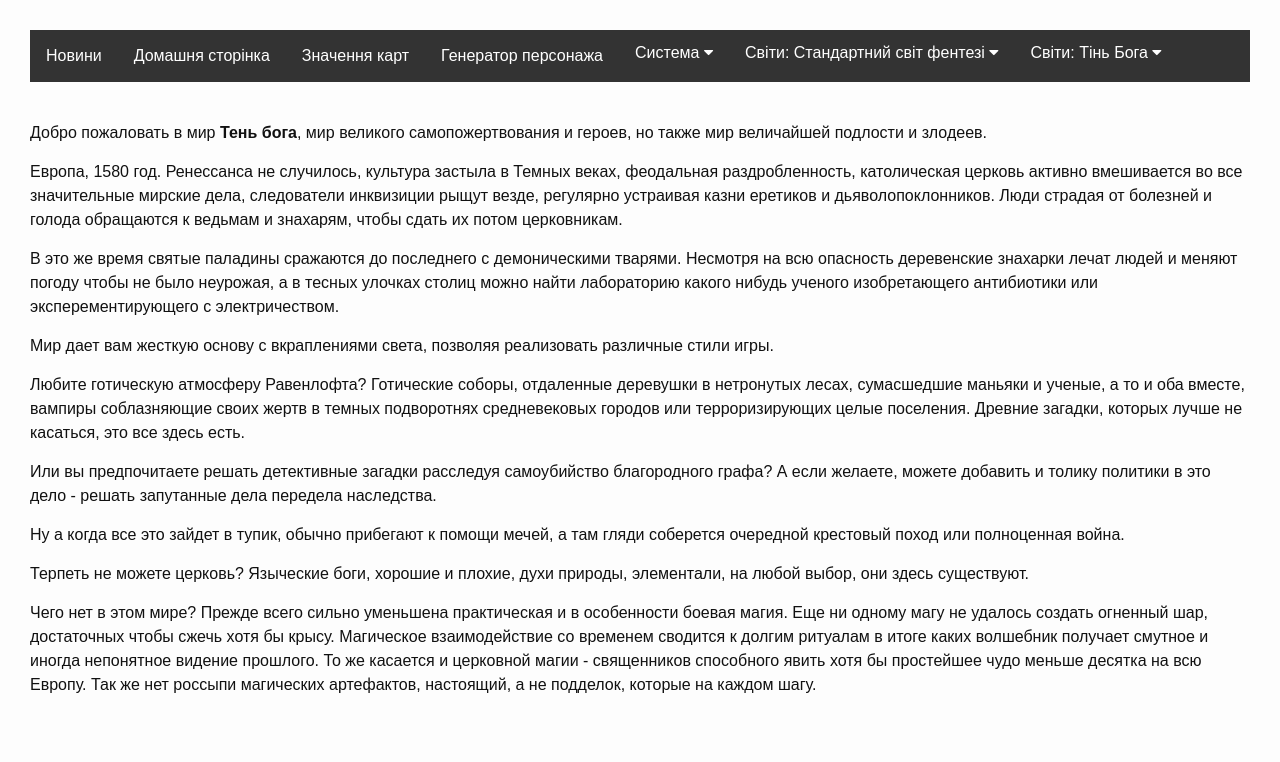
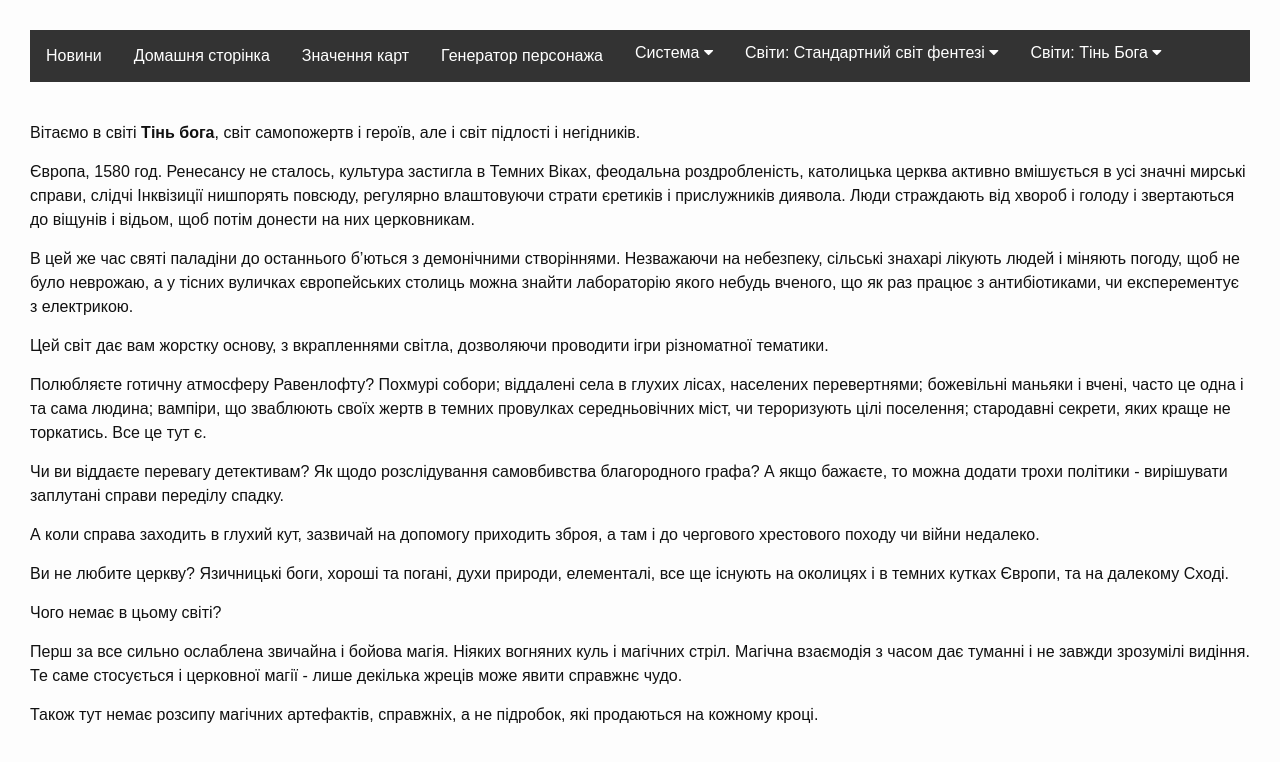
Before and after one commit to darkmind/ursa_doc, a Jekyll site: the page built from fantasy/shadow_of_god/overview.md, in a window 1280 px wide. Shown: the top 762 px of the page. Built offline with Jekyll 4.4.1, drawn with Linux system fonts in a browser that asks for light colours; nearby versions of some CDN libraries.

Commit message:
Uk translation

```diff
--- a/fantasy/shadow_of_god/overview.md
+++ b/fantasy/shadow_of_god/overview.md
@@ -1,7 +1,7 @@
 ---
 layout: ursa
-lang: ru-RU
-title: U.R.S.A. Тень Бога Описание
+lang: ua-UA
+title: U.R.S.A. Тінь бога - опис світу
 ---
 
 <div id="nav-placeholder"></div>
@@ -13,46 +13,48 @@ $(function(){
 
 <br>
 
-Добро пожаловать в мир **Тень бога**, мир великого самопожертвования и
-героев, но также мир величайшей подлости и злодеев.
+Вітаємо в світі **Тінь бога**, світ самопожертв і героїв, але і світ
+підлості і негідників.
 
-Европа, 1580 год. Ренессанса не случилось, культура застыла в Темных
-веках, феодальная раздробленность, католическая церковь активно
-вмешивается во все значительные мирские дела, следователи инквизиции
-рыщут везде, регулярно устраивая казни еретиков и дьяволопоклонников.
-Люди страдая от болезней и голода обращаются к ведьмам и знахарям, чтобы
-сдать их потом церковникам.
+Європа, 1580 год. Ренесансу не сталось, культура застигла в Темних Віках,
+феодальна роздробленість, католицька церква активно вмішується в усі
+значні мирські справи, слідчі Інквізиції нишпорять повсюду, регулярно
+влаштовуючи страти єретиків і прислужників диявола. Люди страждають від
+хвороб і голоду і звертаються до віщунів і відьом, щоб потім донести на
+них церковникам.
 
-В это же время святые паладины сражаются до последнего с демоническими
-тварями. Несмотря на всю опасность деревенские знахарки лечат людей и
-меняют погоду чтобы не было неурожая, а в тесных улочках столиц можно
-найти лабораторию какого нибудь ученого изобретающего антибиотики или
-эксперементирующего с электричеством.
+В цей же час святі паладіни до останнього б'ються з демонічними
+створіннями. Незважаючи на небезпеку, сільські знахарі лікують людей і
+міняють погоду, щоб не було неврожаю, а у тісних вуличках європейських
+столиць можна знайти лабораторію якого небудь вченого, що як раз працює
+з антибіотиками, чи експерементує з електрикою.
 
-Мир дает вам жесткую основу с вкраплениями света, позволяя реализовать
-различные стили игры.
+Цей світ дає вам жорстку основу, з вкрапленнями світла, дозволяючи
+проводити ігри різноматної тематики.
 
-Любите готическую атмосферу Равенлофта? Готические соборы, отдаленные
-деревушки в нетронутых лесах, сумасшедшие маньяки и ученые, а то и оба
-вместе, вампиры соблазняющие своих жертв в темных подворотнях
-средневековых городов или терроризирующих целые поселения. Древние
-загадки, которых лучше не касаться, это все здесь есть.
+Полюбляєте готичну атмосферу Равенлофту? Похмурі собори; віддалені села
+в глухих лісах, населених перевертнями; божевільні маньяки і вчені, часто
+це одна і та сама людина; вампіри, що зваблюють своїх жертв в темних
+провулках середньовічних міст, чи тероризують цілі поселення; стародавні
+секрети, яких краще не торкатись. Все це тут є.
 
-Или вы предпочитаете решать детективные загадки расследуя самоубийство
-благородного графа? А если желаете, можете добавить и толику политики в
-это дело - решать запутанные дела передела наследства.
+Чи ви віддаєте перевагу детективам? Як щодо розслідування самовбивства
+благородного графа? А якщо бажаєте, то можна додати трохи політики -
+вирішувати заплутані справи переділу спадку.
 
-Ну а когда все это зайдет в тупик, обычно прибегают к помощи мечей, а
-там гляди соберется очередной крестовый поход или полноценная война.
+А коли справа заходить в глухий кут, зазвичай на допомогу приходить
+зброя, а там і до чергового хрестового походу чи війни недалеко.
 
-Терпеть не можете церковь? Языческие боги, хорошие и плохие, духи
-природы, элементали, на любой выбор, они здесь существуют.
+Ви не любите церкву? Язичницькі боги, хороші та погані, духи природи,
+елементалі, все ще існують на околицях і в темних кутках Європи, та на
+далекому Сході.
 
-Чего нет в этом мире? Прежде всего сильно уменьшена практическая и в
-особенности боевая магия. Еще ни одному магу не удалось создать огненный
-шар, достаточных чтобы сжечь хотя бы крысу. Магическое взаимодействие со
-временем сводится к долгим ритуалам в итоге каких волшебник получает
-смутное и иногда непонятное видение прошлого. То же касается и церковной
-магии - священников способного явить хотя бы простейшее чудо меньше
-десятка на всю Европу. Так же нет россыпи магических артефактов,
-настоящий, а не подделок, которые на каждом шагу.
+Чого немає в цьому світі?
+
+Перш за все сильно ослаблена звичайна і бойова
+магія. Ніяких вогняних куль і магічних стріл. Магічна взаємодія з часом
+дає туманні і не завжди зрозумілі видіння. Те саме стосується і церковної
+магії - лише декілька жреців може явити справжнє чудо.
+
+Також тут немає розсипу магічних артефактів, справжніх, а не підробок,
+які продаються на кожному кроці.
```
